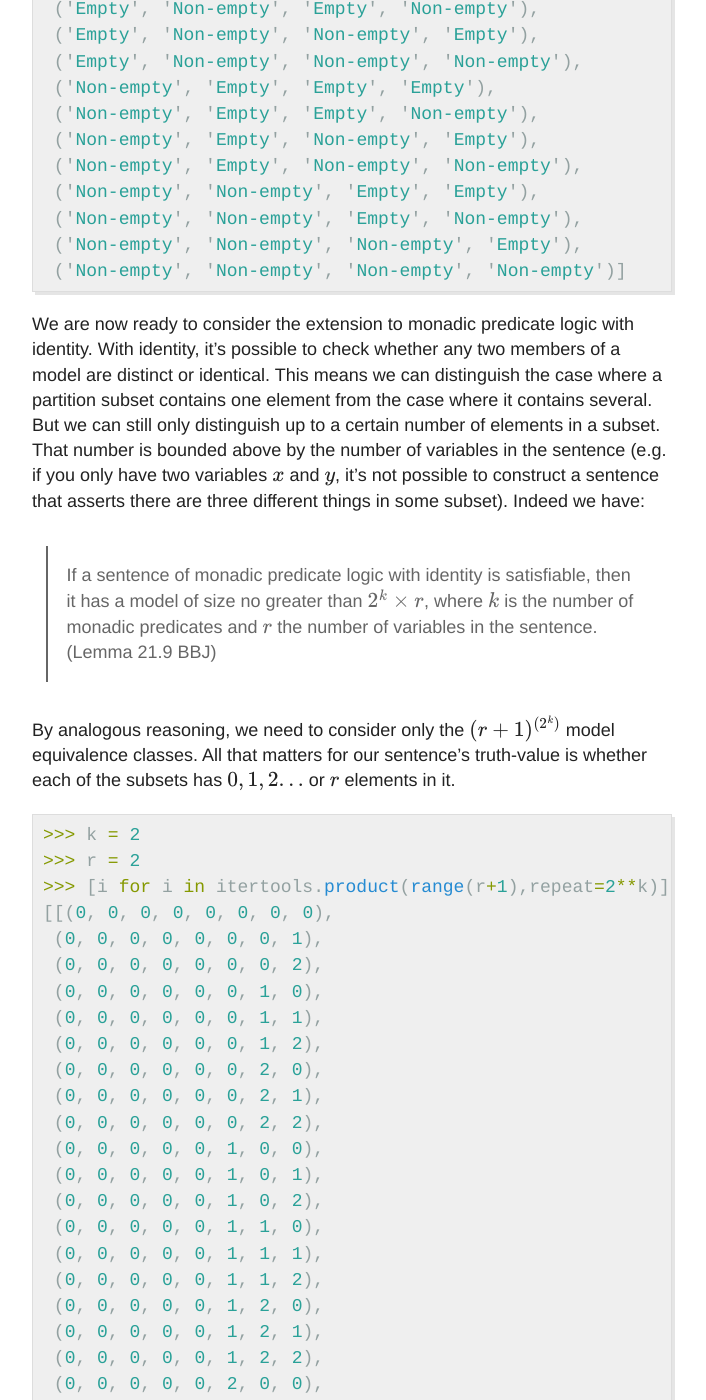
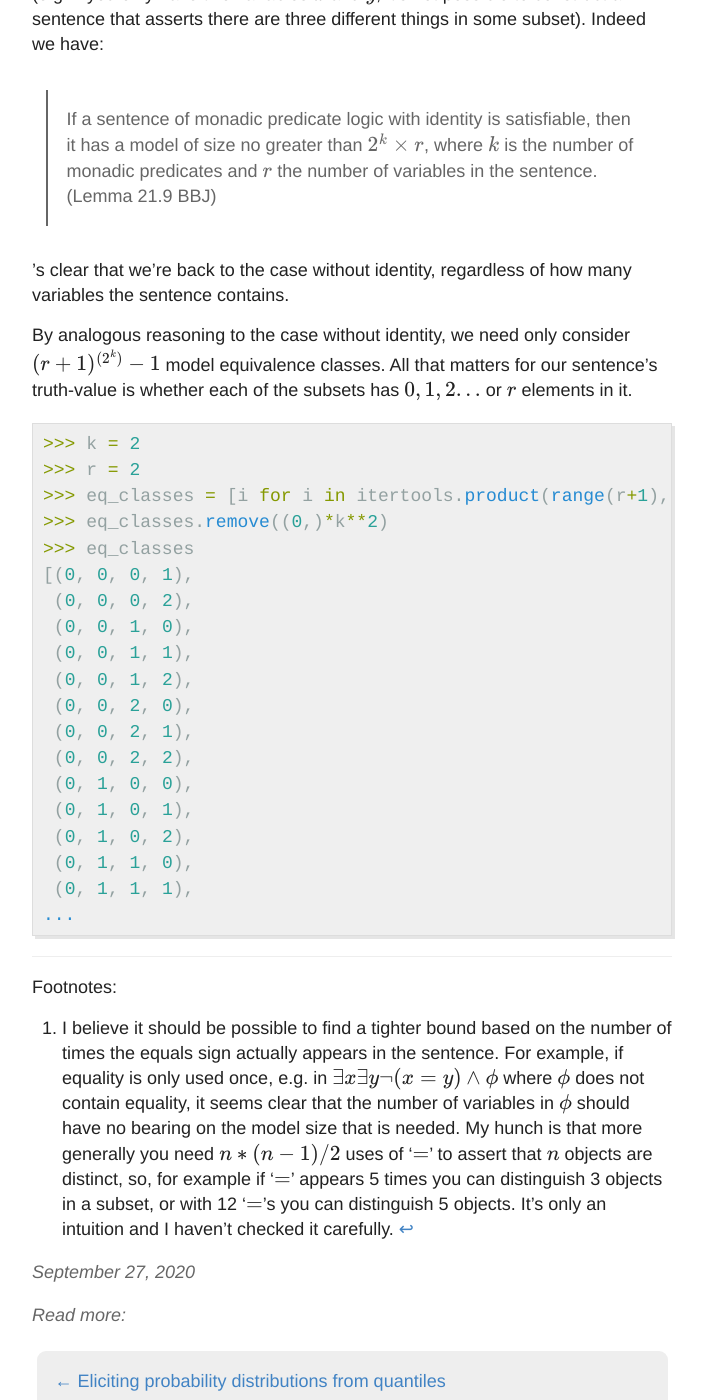
Before and after one commit to fragile-credences/fragile-credences.github.io, a Jekyll site: the page built from _posts/2020-09-27-monadic-predicate.md, in a window 1280 px wide and 1400 px high, scrolled down 4508 px. Shown: the whole window, without its empty margins (288-994 px from the left). Built offline with Jekyll 4.4.1, drawn with Linux system fonts in a browser that asks for light colours; formulas are drawn with MathJax 3; comment, search, counter and statistics services are not loaded; some of the changed text lies outside the part shown.

Commit message:
Update 2020-09-27-monadic-predicate.md

````diff
--- a/_posts/2020-09-27-monadic-predicate.md
+++ b/_posts/2020-09-27-monadic-predicate.md
@@ -11,7 +11,7 @@ How can we [write a program](https://monadic-predicate.herokuapp.com/) to check
 To start with, we might try to evaluate the formula under every possible model of a given size. How big does the model need to be?
 
 We can make use of the Löwenheim-Skolem theorem (looking first at the case without identity):
-> If a sentence of monadic predicate logic (without identity) is satisfiable, then it has a model of size no greater than $$2^k$$ , where $$k$$ is the number of predicates in the sentence. (Lemma 21.8 BBJ).
+> If a sentence of monadic predicate logic (without identity) is satisfiable, then it has a model of size no greater than $$2^k$$, where $$k$$ is the number of predicates in the sentence. (Lemma 21.8 BBJ).
 
 A sentence's negation is satisfiable if and only if the sentence is not valid, so the theorem equivalently states: a sentence is valid iff it is true under every model of size no greater than $$2^k$$.
 
@@ -25,7 +25,7 @@ For a sentence with $$k$$ predicates, every constant $$c$$ in the model is assig
 
 Such a list has a length of $$2^k$$.
 
-We can then ask `itertools` to give us, for a model of size $$m$$, every possible combination of $$m$$ such lists.
+We can then ask `itertools` to give us, for a model of size $$m$$, every possible combination of $$m$$ such lists. We let $$m$$ be at most $$2^k$$, because of the theorem.
 
 ```python
 >>> for m in range(1,2**k+1):
@@ -92,21 +82,10 @@ We can then ask `itertools` to give us, for a model of size $$m$$, every possibl
 [(True, True), (True, True), (True, False), (False, False)]
 [(True, True), (True, True), (False, True), (True, True)]
 [(True, True), (True, True), (False, True), (True, False)]
-[(True, True), (True, True), (False, True), (False, True)]
-[(True, True), (True, True), (False, True), (False, False)]
-[(True, True), (True, True), (False, False), (True, True)]
-[(True, True), (True, True), (False, False), (True, False)]
-[(True, True), (True, True), (False, False), (False, True)]
-[(True, True), (True, True), (False, False), (False, False)]
-[(True, True), (True, False), (True, True), (True, True)]
-[(True, True), (True, False), (True, True), (True, False)]
-[(True, True), (True, False), (True, True), (False, True)]
-[(True, True), (True, False), (True, True), (False, False)]
-[(True, True), (True, False), (True, False), (True, True)]
-
+...
 ```
 
-What's unfortunate here is that for our $$k$$-predicate sentence, we will need to check $$\sum_{m=1}^{2^k} (2^k)^m =\frac{2^k ((2^k)^{2^k} - 1)}{2^k - 1}$$ models. (The sum is very roughly equal to its last term, $$(2^k)^{2^k} = 2^{k2^k}$$.)
+What's unfortunate here is that for our $$k$$-predicate sentence, we will need to check $$\sum_{m=1}^{2^k} (2^k)^m =\frac{2^k ((2^k)^{2^k} - 1)}{2^k - 1}$$ models. The sum is very roughly equal to its last term, $$(2^k)^{2^k} = 2^{k2^k}$$. For $$k=3$$, this is a number in the billions, for $$k=4$$, it's a number with 19 zeroes.
 
 So checking every model is computationally impossible in practice. Fortunately, we can do better.
 
@@ -119,13 +98,14 @@ As we've seen, $$2^k$$ is the number of possible combinations of predicates that
 
 If a model had a size of, say, $$2^k + 1$$, one of the subsets in the partition would need to contain more than one element. But this additional element would be superfluous insofar as the truth-value of the sentence is concerned. The partition subset corresponds to a predicate-combination that would already be true with just one element in the subset, and will continue to be true if more elements are added. Take, for example, the subset labeled '8' in the drawing, which corresponds to $$R \land \neg Q \land \neg P$$. The sentence $$\exists x R(x) \land \neg Q(x) \land \neg P(x)$$ is true whether there are one, two, or a million elements in subset 8. Similarly, $$\forall x R(x) \land \neg Q(x) \land \neg P(x)$$ does not depend on the number of elements in subset 8.
 
-Seeing this not only illuminates the theorem, but also let us see that the vast majority of the multitudinous $$\frac{2^k (2^{k^2} - 1)}{(2^k - 1)}$$ models we considered earlier are equivalent. All that matters for our sentence's truth-value is whether each of the subsets is *empty* or non-empty. This means there are in fact only $$2^{(2^k)}$$ model equivalence classes to consider.
+Seeing this not only illuminates the theorem, but also let us see that the vast majority of the multitudinous $$\sum_{m=1}^{2^k} (2^k)^m$$ models we considered earlier are equivalent. All that matters for our sentence's truth-value is whether each of the subsets is *empty* or non-empty. This means there are in fact only $$2^{(2^k)}-1$$ model equivalence classes to consider. We need to subtract one because the subsets cannot all be empty, since the domain needs to be non-empty.
 
 ```python
 >>> k = 2
->>> [i for i in itertools.product(['Empty','Non-empty'],repeat=2**k)]
-[('Empty', 'Empty', 'Empty', 'Empty'),
- ('Empty', 'Empty', 'Empty', 'Non-empty'),
+>>> eq_classes = [i for i in itertools.product(['Empty','Non-empty'],repeat=2**k)]
+>>> eq_classes.remove(('Empty',)*k**2)
+>>> eq_classes
+[('Empty', 'Empty', 'Empty', 'Non-empty'),
  ('Empty', 'Empty', 'Non-empty', 'Empty'),
  ('Empty', 'Empty', 'Non-empty', 'Non-empty'),
  ('Empty', 'Non-empty', 'Empty', 'Empty'),
@@ -142,45 +122,34 @@ Seeing this not only illuminates the theorem, but also let us see that the vast
  ('Non-empty', 'Non-empty', 'Non-empty', 'Non-empty')]
 ```
 
-We are now ready to consider the extension to monadic predicate logic with identity. With identity, it's possible to check whether any two members of a model are distinct or identical. This means we can distinguish the case where a partition subset contains one element from the case where it contains several. But we can still only distinguish up to a certain number of elements in a subset. That number is bounded above by the number of variables in the sentence (e.g. if you only have two variables $$x$$ and $$y$$, it's not possible to construct a sentence that asserts there are three different things in some subset). Indeed we have:
+We are now ready to consider the extension to monadic predicate logic with identity. With identity, it's possible to check whether any two members of a model are distinct or identical. This means we can distinguish the case where a partition subset contains one element from the case where it contains several. But we can still only distinguish up to a certain number of elements in a subset. That number is bounded above by the number of variables in the sentence[^equality] (e.g. if you only have two variables $$x$$ and $$y$$, it's not possible to construct a sentence that asserts there are three different things in some subset). Indeed we have:
 
 > If a sentence of monadic predicate logic with identity is satisfiable, then it has a model of size no greater than $$2^k \times r$$, where $$k$$ is the number of monadic predicates and $$r$$ the number of variables in the sentence. (Lemma 21.9 BBJ)
 
-By analogous reasoning, we need to consider only the $$(r+1)^{(2^k)}$$ model equivalence classes. All that matters for our sentence's truth-value is whether each of the subsets has $$0, 1, 2 ...$$ or  $$r$$ elements in it.
+[^equality]: I believe it should be possible to find a tighter bound based on the number of times the equals sign actually appears in the sentence. For example, if equality is only used once, e.g. in $$\exists x \exists y \neg(x =y) \land \phi$$ where $$\phi$$ does not contain equality, it seems clear that the number of variables in $$\phi$$ should have no bearing on the model size that is needed. My hunch is that more generally you need $$n*(n-1)/2$$ uses of '$$=$$' to assert that $$n$$ objects are distinct, so, for example if '$$=$$' appears 5 times you can distinguish 3 objects in a subset, or with 12 '$$=$$'s you can distinguish 5 objects. It's only an intuition and I haven't checked it carefully.
+
+'s clear that   we're back to the case without identity, regardless of how many variables the sentence contains.
+
+By analogous reasoning to the case without identity, we need only consider $$(r+1)^{(2^k)}-1$$ model equivalence classes. All that matters for our sentence's truth-value is whether each of the subsets has $$0, 1, 2 ...$$ or  $$r$$ elements in it.
 
 ```python
 >>> k = 2
 >>> r = 2
->>> [i for i in itertools.product(range(r+1),repeat=2**k)]
-[[(0, 0, 0, 0, 0, 0, 0, 0),
- (0, 0, 0, 0, 0, 0, 0, 1),
- (0, 0, 0, 0, 0, 0, 0, 2),
- (0, 0, 0, 0, 0, 0, 1, 0),
- (0, 0, 0, 0, 0, 0, 1, 1),
- (0, 0, 0, 0, 0, 0, 1, 2),
- (0, 0, 0, 0, 0, 0, 2, 0),
- (0, 0, 0, 0, 0, 0, 2, 1),
- (0, 0, 0, 0, 0, 0, 2, 2),
- (0, 0, 0, 0, 0, 1, 0, 0),
- (0, 0, 0, 0, 0, 1, 0, 1),
- (0, 0, 0, 0, 0, 1, 0, 2),
- (0, 0, 0, 0, 0, 1, 1, 0),
- (0, 0, 0, 0, 0, 1, 1, 1),
- (0, 0, 0, 0, 0, 1, 1, 2),
- (0, 0, 0, 0, 0, 1, 2, 0),
- (0, 0, 0, 0, 0, 1, 2, 1),
- (0, 0, 0, 0, 0, 1, 2, 2),
- (0, 0, 0, 0, 0, 2, 0, 0),
- (0, 0, 0, 0, 0, 2, 0, 1),
- (0, 0, 0, 0, 0, 2, 0, 2),
- (0, 0, 0, 0, 0, 2, 1, 0),
- (0, 0, 0, 0, 0, 2, 1, 1),
- (0, 0, 0, 0, 0, 2, 1, 2),
- (0, 0, 0, 0, 0, 2, 2, 0),
- (0, 0, 0, 0, 0, 2, 2, 1),
- (0, 0, 0, 0, 0, 2, 2, 2),
- (0, 0, 0, 0, 1, 0, 0, 0),
- (0, 0, 0, 0, 1, 0, 0, 1),
- (0, 0, 0, 0, 1, 0, 0, 2),
+>>> eq_classes = [i for i in itertools.product(range(r+1),repeat=2**k)]
+>>> eq_classes.remove((0,)*k**2)
+>>> eq_classes
+[(0, 0, 0, 1),
+ (0, 0, 0, 2),
+ (0, 0, 1, 0),
+ (0, 0, 1, 1),
+ (0, 0, 1, 2),
+ (0, 0, 2, 0),
+ (0, 0, 2, 1),
+ (0, 0, 2, 2),
+ (0, 1, 0, 0),
+ (0, 1, 0, 1),
+ (0, 1, 0, 2),
+ (0, 1, 1, 0),
+ (0, 1, 1, 1),
 ...
 ```
````
Also changed, not shown: other parts of _posts/2020-09-27-monadic-predicate.md (+0 -10 lines).
